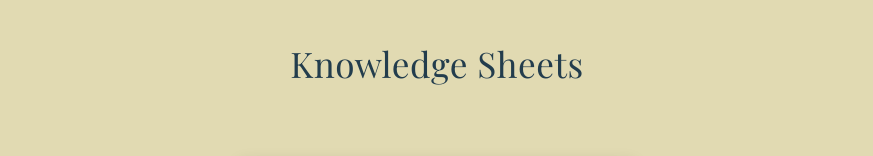
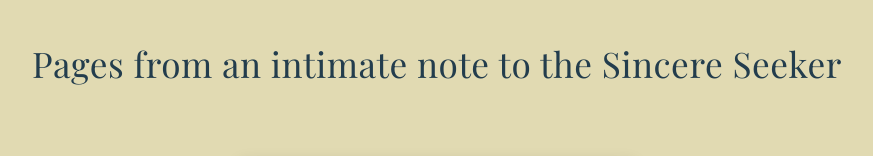
Before and after one commit to sarthak-wadhawan/notes, a React (Vite) app in the folder knowledge-vite/: page / in a window 1280 px wide. Shown: the top 156 px of the page, without its empty margins (203-1076 px from the left). Built offline with nearby package versions, Linux system fonts and the light colour scheme; a web font is replaced by a local one.

Commit message:
changed h1 for landing page

```diff
--- a/knowledge-vite/src/App.jsx
+++ b/knowledge-vite/src/App.jsx
@@ -21,7 +21,7 @@ function App() {
     <div className="app-container">
       {showLanding ? (
         <div className="landing-container">
-          <h1>Knowledge Sheets</h1>
+          <h1>Pages from an intimate note to the Sincere Seeker</h1>
           <div className="quote-card" onClick={showRandomSheet}>
             <div className="quote-image-container">
               <img
```
